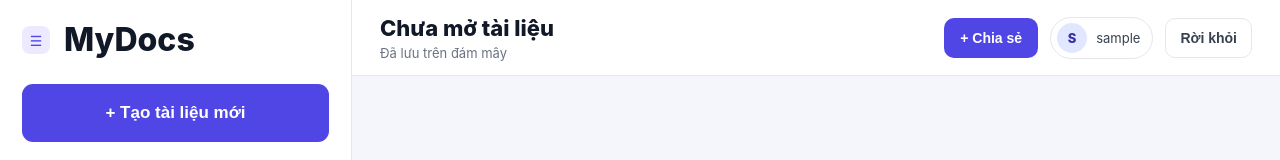
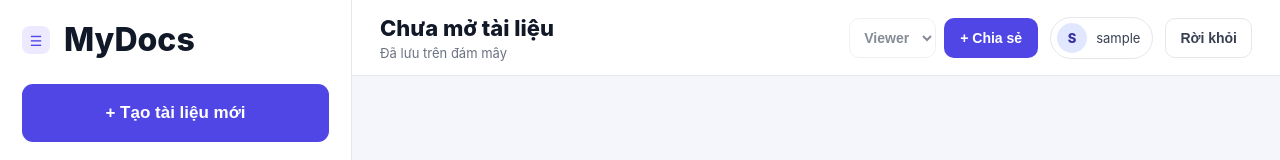
Before and after one commit to thanhphuoc266ntp-sudo/Collaborative-editor, a React (Vite) app in the folder frontend/: page /editor in a window 1280 px wide. Shown: the top 160 px of the page. Built offline with nearby package versions, Linux system fonts and the light colour scheme; no server answers; sample sign-in values are in the browser's storage; what @tiptap/y-tiptap would draw is missing.

Commit message:
Fix lỗi

```diff
--- a/frontend/src/pages/Editor.jsx
+++ b/frontend/src/pages/Editor.jsx
@@ -56,6 +56,7 @@ function Editor() {
   const [selectedFolderId, setSelectedFolderId] = useState("all");
   const [currentDocument, setCurrentDocument] = useState(null);
   const [title, setTitle] = useState("");
+  const [shareRole, setShareRole] = useState("viewer");
   const [isLoadingDocuments, setIsLoadingDocuments] = useState(false);
   const [isLoadingCurrentDocument, setIsLoadingCurrentDocument] =
     useState(false);
@@ -137,6 +138,10 @@ function Editor() {
 
       if (doc.folderId) {
         setSelectedFolderId(doc.folderId);
+      }
+
+      if (doc.shareLink?.role) {
+        setShareRole(doc.shareLink.role === "editor" ? "editor" : "viewer");
       }
     } catch (error) {
       console.error("Lỗi tải tài liệu hiện tại:", error);
@@ -294,21 +299,16 @@ function Editor() {
       return;
     }
 
-    const roleInput = window.prompt(
-      "Người có link được quyền gì? Nhập viewer hoặc editor",
-      "viewer",
-    );
-
-    const role = roleInput === "editor" ? "editor" : "viewer";
-
     try {
-      await enableDocumentLinkSharing(activeDocumentId, role);
+      await enableDocumentLinkSharing(activeDocumentId, shareRole);
 
       const link = `${window.location.origin}/editor/${activeDocumentId}`;
 
       try {
         await navigator.clipboard.writeText(link);
-        alert(`Đã bật chia sẻ bằng link với quyền ${role}. Link đã được copy.`);
+        alert(
+          `Đã bật chia sẻ bằng link với quyền ${shareRole}. Link đã được copy.`,
+        );
       } catch (copyError) {
         console.error("Không thể copy link tự động:", copyError);
         window.prompt("Copy link chia sẻ:", link);
@@ -319,7 +319,7 @@ function Editor() {
       alert(
         error.response?.data?.message ||
           error.message ||
-          "Không thể bật chia sẻ bằng link.",
+          "Không thể bật chia sẻ bằng link. Kiểm tra backend đã deploy route /link-sharing chưa.",
       );
     }
   };
@@ -439,9 +439,21 @@ function Editor() {
             </div>
 
             <div className="editor-header-actions">
-              <button className="share-button" onClick={handleShareDocument}>
-                + Chia sẻ
-              </button>
+              <div className="share-control">
+                <select
+                  className="share-role-select"
+                  value={shareRole}
+                  onChange={(event) => setShareRole(event.target.value)}
+                  disabled={!activeDocumentId}
+                >
+                  <option value="viewer">Viewer</option>
+                  <option value="editor">Editor</option>
+                </select>
+
+                <button className="share-button" onClick={handleShareDocument}>
+                  + Chia sẻ
+                </button>
+              </div>
 
               <div className="user-badge">
                 <div className="user-avatar">
--- a/frontend/src/styles/editorPageStyles.js
+++ b/frontend/src/styles/editorPageStyles.js
@@ -362,6 +362,39 @@ body {
   gap: 12px;
 }
 
+.share-control {
+  display: flex;
+  align-items: center;
+  gap: 8px;
+}
+
+.share-role-select {
+  height: 40px;
+  border: 1px solid #e5e7eb;
+  border-radius: 10px;
+  background: #ffffff;
+  color: #374151;
+  font-size: 14px;
+  font-weight: 700;
+  padding: 0 10px;
+  outline: none;
+  cursor: pointer;
+}
+
+.share-role-select:hover {
+  border-color: #a5b4fc;
+}
+
+.share-role-select:focus {
+  border-color: #4f46e5;
+  box-shadow: 0 0 0 3px rgba(79, 70, 229, 0.12);
+}
+
+.share-role-select:disabled {
+  opacity: 0.6;
+  cursor: not-allowed;
+}
+
 .share-button {
   height: 40px;
   border: none;
@@ -372,6 +405,7 @@ body {
   font-weight: 700;
   padding: 0 16px;
   cursor: pointer;
+  white-space: nowrap;
 }
 
 .share-button:hover {
@@ -497,6 +531,18 @@ body {
     flex-wrap: wrap;
   }
 
+  .share-control {
+    width: 100%;
+  }
+
+  .share-role-select {
+    flex: 1;
+  }
+
+  .share-button {
+    flex: 1;
+  }
+
   .document-title-input {
     width: 100%;
     max-width: 100%;
```
